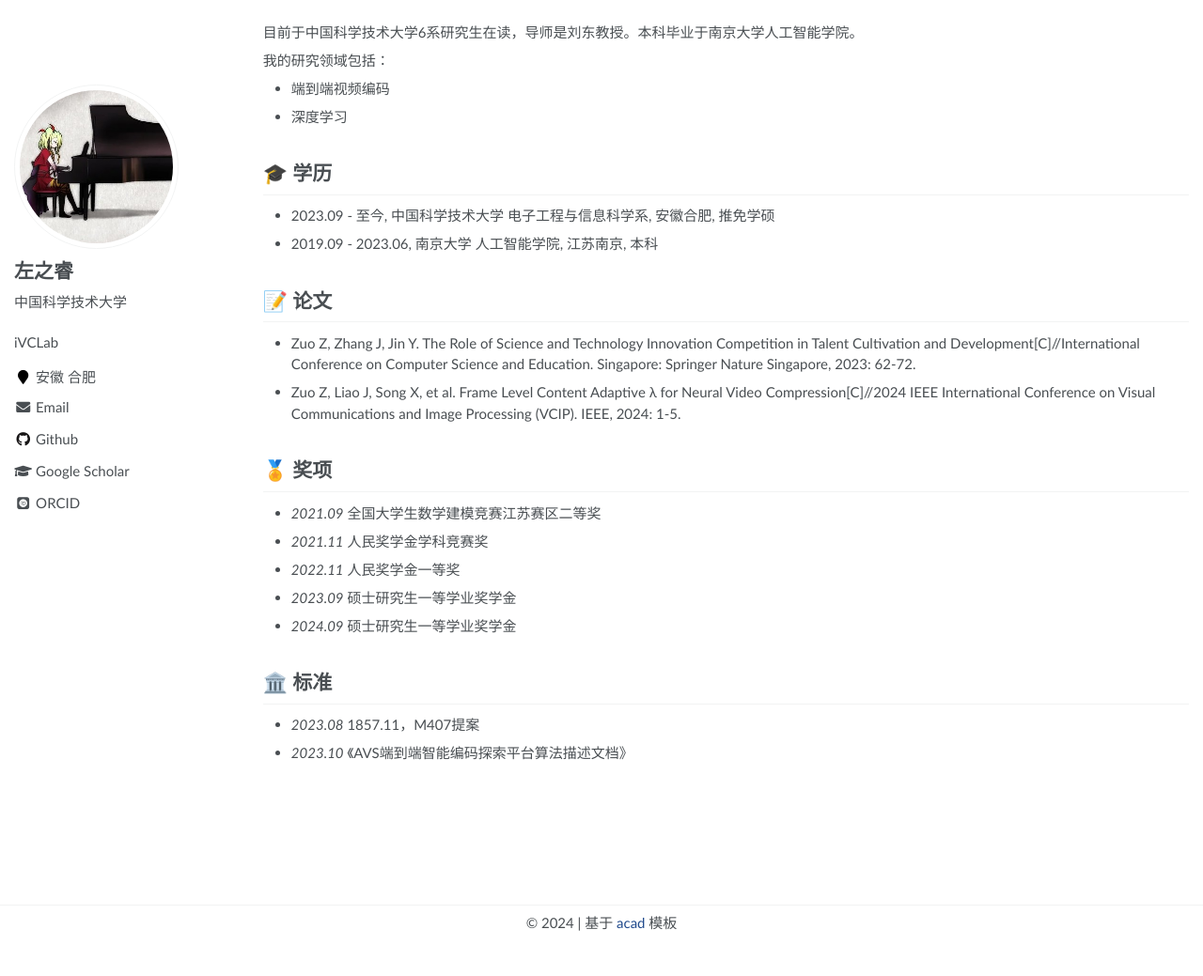
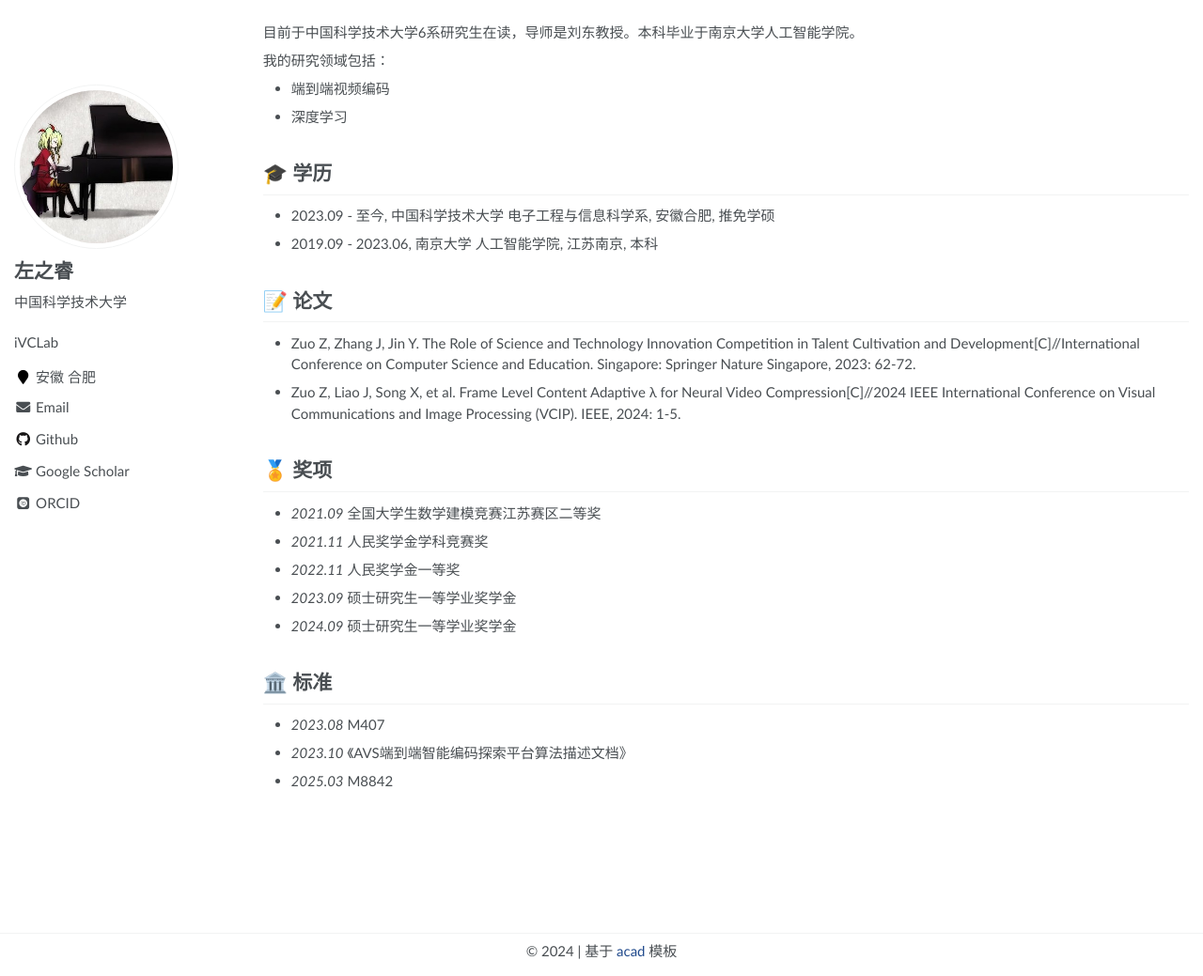
Before and after one commit to DeathPolca/DeathPolca.github.io, a Jekyll site: the page built from _pages/about.md, in a window 1280 px wide and 1039 px high. Shown: the whole window at 94% size. Built offline with Jekyll 4.4.1, drawn with Linux system fonts in a browser that asks for light colours; some web fonts are replaced.

Commit message:
add M8842

```diff
--- a/_pages/about.md
+++ b/_pages/about.md
@@ -53,8 +53,9 @@ redirect_from:
 <span class='anchor' id='-xshy'></span>
 
 # 🏛️ 标准
-- *2023.08* 1857.11，M407提案
+- *2023.08* M407
 - *2023.10* 《AVS端到端智能编码探索平台算法描述文档》
+- *2025.03* M8842
 
 <!-- <span class='anchor' id='-gzsx'></span>
 
```
